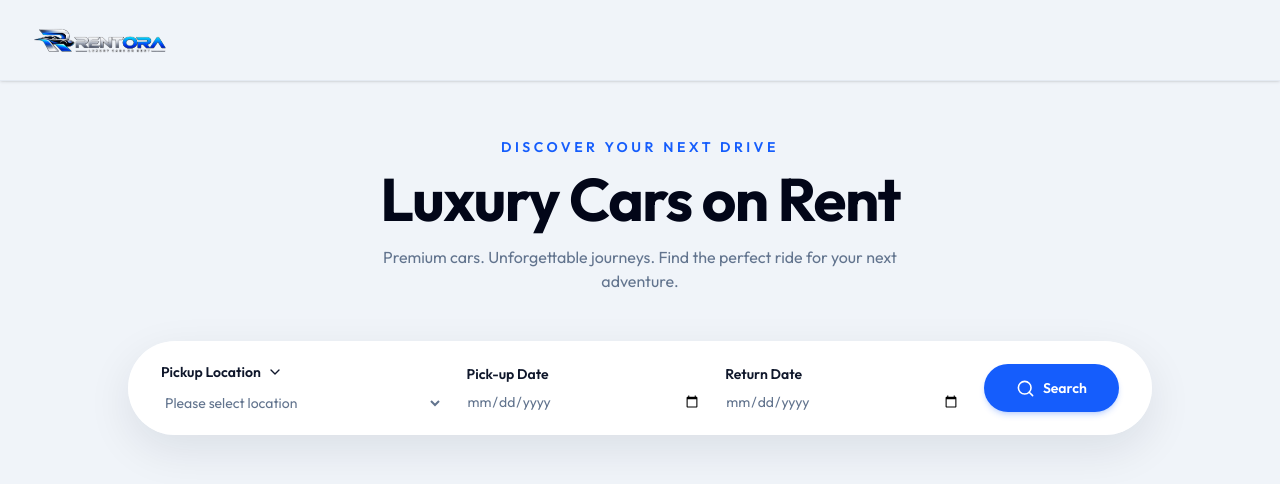
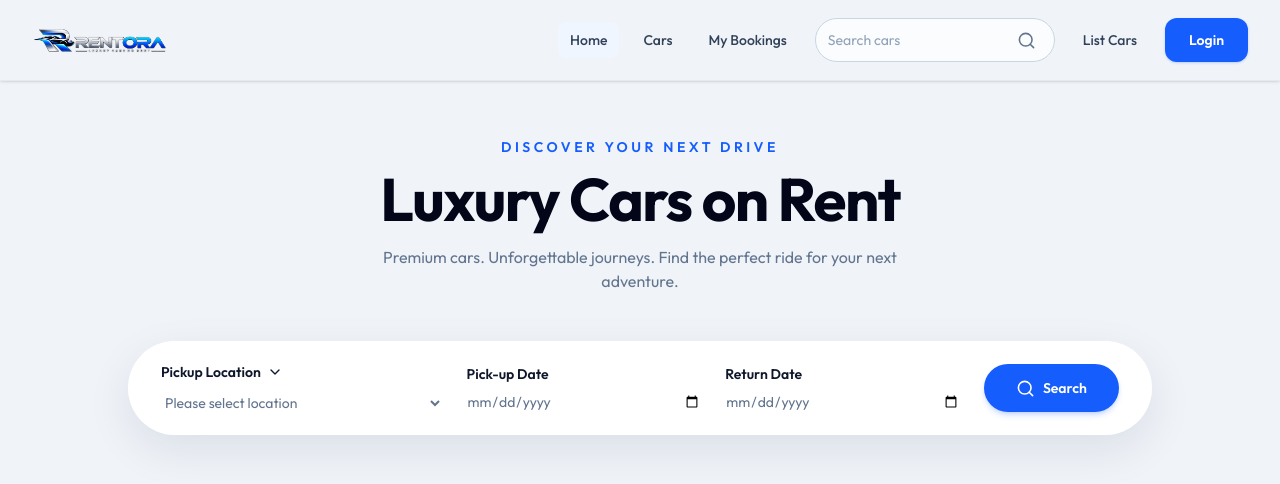
Before and after one commit to ankit-tiwari-0/Rentora, a React (Vite) app in the folder Rentora-Web/: page / in a window 1280 px wide. Shown: the top 484 px of the page. Built offline with nearby package versions, Linux system fonts and the light colour scheme.

Commit message:
update navbar

```diff
--- a/Rentora-Web/src/component/Navbar.jsx
+++ b/Rentora-Web/src/component/Navbar.jsx
@@ -1,5 +1,6 @@
 import { useEffect, useState } from "react";
-import { Link, useNavigate } from "react-router-dom";
+import { Link, useNavigate, useLocation } from "react-router-dom";
+import { motion, AnimatePresence, useReducedMotion } from "motion/react";
 import { Search, Menu, X } from "lucide-react";
 import logo from "../assets/ogo.png";
 
@@ -10,9 +11,55 @@ const navLinks = [
   { label: "List Cars", to: "/owner" },
 ];
 
+const navContainer = {
+  hidden: {},
+  visible: {
+    transition: {
+      staggerChildren: 0.1,
+      delayChildren: 0.2,
+    },
+  },
+};
+
+const navItem = {
+  hidden: { opacity: 0, y: -12 },
+  visible: {
+    opacity: 1,
+    y: 0,
+    transition: {
+      duration: 0.55,
+      ease: [0.16, 1, 0.3, 1],
+    },
+  },
+};
+
+const mobileContainer = {
+  hidden: {},
+  visible: {
+    transition: {
+      staggerChildren: 0.07,
+      delayChildren: 0.05,
+    },
+  },
+};
+
+const mobileItem = {
+  hidden: { opacity: 0, x: -15 },
+  visible: {
+    opacity: 1,
+    x: 0,
+    transition: {
+      duration: 0.35,
+      ease: "easeOut",
+    },
+  },
+};
+
 const Navbar = () => {
   const [menuOpen, setMenuOpen] = useState(false);
   const navigate = useNavigate();
+  const location = useLocation();
+  const shouldReduceMotion = useReducedMotion();
 
   useEffect(() => {
     const mediaQuery = window.matchMedia("(min-width: 64rem)");
@@ -24,6 +71,10 @@ const Navbar = () => {
     mediaQuery.addEventListener("change", handleResize);
     return () => mediaQuery.removeEventListener("change", handleResize);
   }, []);
+
+  useEffect(() => {
+    setMenuOpen(false);
+  }, [location.pathname, location.search]);
 
   const closeMenu = () => setMenuOpen(false);
 
@@ -40,13 +91,14 @@ const Navbar = () => {
   };
 
   const linkStyles =
-    "rentora-nav-link group relative rounded-lg px-3 py-2 text-sm font-medium text-slate-700 transition-colors duration-300 hover:bg-blue-50/80 hover:text-blue-600";
+    "group relative rounded-lg px-3 py-2 text-sm font-medium text-slate-700 transition-colors duration-300 hover:bg-blue-50/80 hover:text-blue-600";
 
   const SearchForm = ({ mobile = false }) => (
-    <form
+    <motion.form
       onSubmit={handleSearch}
+      whileFocus={{ scale: 1.015 }}
       className={`flex h-11 items-center rounded-full border border-slate-300 bg-white/70 transition-all duration-300 focus-within:border-blue-500 focus-within:bg-white focus-within:shadow-md focus-within:shadow-blue-500/10 focus-within:ring-2 focus-within:ring-blue-500/15 ${
-        mobile ? "w-full px-4" : "w-60 px-3"
+        mobile ? "w-full px-4" : "w-56 xl:w-60 px-3"
       }`}
     >
       <input
@@ -57,152 +109,223 @@ const Navbar = () => {
         className="min-w-0 flex-1 bg-transparent text-sm text-slate-800 outline-none placeholder:text-slate-400"
       />
 
-      <button
+      <motion.button
         type="submit"
         aria-label="Submit car search"
-        className="rounded-full p-1.5 text-slate-500 transition-all duration-200 hover:scale-110 hover:text-blue-600 active:scale-90"
+        whileHover={{ scale: 1.12, rotate: -8 }}
+        whileTap={{ scale: 0.88 }}
+        className="rounded-full p-1.5 text-slate-500 hover:text-blue-600"
       >
         <Search size={19} />
-      </button>
-    </form>
+      </motion.button>
+    </motion.form>
   );
 
-  const AnimatedLink = ({ label, to, index = 0, mobile = false }) => (
+  const AnimatedLink = ({
+    label,
+    to,
+    mobile = false,
+  }) => (
+    <motion.div
+      variants={mobile ? mobileItem : navItem}
+      whileHover={
+        shouldReduceMotion || mobile
+          ? undefined
+          : { y: -2 }
+      }
+      whileTap={{ scale: 0.97 }}
+    >
       <Link
         to={to}
         onClick={mobile ? closeMenu : undefined}
         tabIndex={mobile && !menuOpen ? -1 : undefined}
-      className={`${linkStyles} ${mobile ? "block w-full" : "rentora-link-reveal"}`}
-      style={
-        !mobile
-          ? { animationDelay: `${1100 + index * 300}ms` }
-          : undefined
-      }
+        aria-current={location.pathname === to ? "page" : undefined}
+        className={`${linkStyles} ${
+          mobile ? "block w-full" : "inline-block"
+        } ${
+          location.pathname === to
+            ? "bg-blue-50 text-blue-600"
+            : ""
+        }`}
       >
         {label}
 
         {!mobile && (
-        <span className="absolute inset-x-3 bottom-1 h-0.5 origin-left scale-x-0 rounded-full bg-gradient-to-r from-blue-600 to-cyan-400 transition-transform duration-300 ease-out group-hover:scale-x-100" />
+          <motion.span
+            className="absolute inset-x-3 bottom-1 h-0.5 origin-left rounded-full bg-gradient-to-r from-blue-600 to-cyan-400"
+            initial={{ scaleX: 0 }}
+            whileHover={{ scaleX: 1 }}
+            transition={{ duration: 0.25, ease: "easeOut" }}
+          />
         )}
       </Link>
+    </motion.div>
   );
 
   return (
-    <nav className="rentora-navbar-enter sticky top-0 z-50 w-full border-b border-slate-200/80 bg-[#f0f4f9]/95 shadow-sm backdrop-blur-xl">
+    <motion.nav
+      initial={shouldReduceMotion ? false : { y: -25, opacity: 0 }}
+      animate={{ y: 0, opacity: 1 }}
+      transition={{
+        duration: shouldReduceMotion ? 0 : 0.65,
+        ease: [0.16, 1, 0.3, 1],
+      }}
+      className="sticky top-0 z-50 w-full border-b border-slate-200/80 bg-[#f0f4f9]/95 shadow-sm backdrop-blur-xl"
+    >
       <div className="mx-auto flex h-16 max-w-7xl items-center justify-between px-4 sm:h-20 sm:px-6 lg:px-8">
-        {/* Brand */}
+
+        {/* Animated logo */}
+        <motion.div
+          initial={shouldReduceMotion ? false : { opacity: 0, x: -20 }}
+          animate={{ opacity: 1, x: 0 }}
+          transition={{ duration: 0.65, delay: 0.1 }}
+          whileHover={shouldReduceMotion ? undefined : { scale: 1.04 }}
+          whileTap={{ scale: 0.97 }}
+          className="shrink-0"
+        >
           <Link
             to="/"
             onClick={closeMenu}
             aria-label="Rentora home"
-          className="rentora-logo-reveal group shrink-0"
+            className="block"
           >
             <img
               src={logo}
               alt="Rentora"
-            className="h-10 w-auto object-contain transition-transform duration-300 ease-out group-hover:scale-[1.04] sm:h-12"
+              className="h-10 w-auto object-contain sm:h-12"
             />
           </Link>
+        </motion.div>
 
         {/* Desktop navigation */}
-        <div className="hidden items-center gap-2 lg:flex xl:gap-4">
-          {navLinks.slice(0, 3).map(({ label, to }, index) => (
+        <motion.div
+          variants={navContainer}
+          initial={shouldReduceMotion ? false : "hidden"}
+          animate="visible"
+          className="hidden items-center gap-1 lg:flex xl:gap-3"
+        >
+          {navLinks.slice(0, 3).map(({ label, to }) => (
             <AnimatedLink
               key={to}
               label={label}
               to={to}
-              index={index}
             />
           ))}
 
-          <div
-            className="rentora-control-reveal"
-            style={{ animationDelay: "2s" }}
+          {/* Animated search */}
+          <motion.div
+            variants={navItem}
+            className="mx-1"
+            whileHover={shouldReduceMotion ? undefined : { y: -1 }}
           >
             <SearchForm />
-          </div>
+          </motion.div>
 
           <AnimatedLink
-            label="List cars"
+            label="List Cars"
             to="/owner"
-            index={3}
           />
 
+          {/* Animated login button */}
+          <motion.div
+            variants={navItem}
+            whileHover={
+              shouldReduceMotion
+                ? undefined
+                : {
+                    y: -2,
+                    boxShadow: "0px 8px 22px rgba(37, 99, 235, 0.24)",
+                  }
+            }
+            whileTap={{ scale: 0.96 }}
+            className="ml-1"
+          >
             <Link
               to="/login"
-            className="rentora-control-reveal ml-2 inline-flex h-11 items-center justify-center rounded-xl bg-blue-600 px-6 text-sm font-semibold text-white shadow-sm shadow-blue-600/20 transition-all duration-300 hover:-translate-y-0.5 hover:bg-blue-700 hover:shadow-lg hover:shadow-blue-600/25 active:translate-y-0 active:scale-[0.98]"
-            style={{ animationDelay: "2.6s" }}
+              className="inline-flex h-11 items-center justify-center rounded-xl bg-blue-600 px-6 text-sm font-semibold text-white shadow-sm shadow-blue-600/20 transition-colors duration-300 hover:bg-blue-700"
             >
               Login
             </Link>
-        </div>
+          </motion.div>
+        </motion.div>
 
         {/* Mobile menu toggle */}
-        <button
+        <motion.button
           type="button"
           onClick={() => setMenuOpen((open) => !open)}
           aria-label={menuOpen ? "Close navigation menu" : "Open navigation menu"}
           aria-expanded={menuOpen}
           aria-controls="mobile-navigation"
-          className="inline-flex size-10 items-center justify-center rounded-xl text-slate-700 transition-all duration-300 hover:bg-blue-50 hover:text-blue-600 active:scale-90 lg:hidden"
+          whileTap={{ scale: 0.86, rotate: menuOpen ? -8 : 8 }}
+          className="inline-flex size-10 items-center justify-center rounded-xl text-slate-700 transition-colors hover:bg-blue-50 hover:text-blue-600 lg:hidden"
+        >
+          <AnimatePresence mode="wait" initial={false}>
+            <motion.span
+              key={menuOpen ? "close" : "menu"}
+              initial={shouldReduceMotion ? false : { opacity: 0, rotate: -45, scale: 0.7 }}
+              animate={{ opacity: 1, rotate: 0, scale: 1 }}
+              exit={shouldReduceMotion ? undefined : { opacity: 0, rotate: 45, scale: 0.7 }}
+              transition={{ duration: 0.18 }}
+              className="flex"
             >
               {menuOpen ? (
                 <X size={25} strokeWidth={1.7} />
               ) : (
                 <Menu size={25} strokeWidth={1.7} />
               )}
-        </button>
+            </motion.span>
+          </AnimatePresence>
+        </motion.button>
       </div>
 
-      {/* Mobile dropdown */}
-      <div
+      {/* Animated mobile dropdown */}
+      <AnimatePresence initial={false}>
+        {menuOpen && (
+          <motion.div
             id="mobile-navigation"
-        aria-hidden={!menuOpen}
-        inert={!menuOpen}
-        className={`grid overflow-hidden transition-[grid-template-rows,opacity] duration-300 ease-out lg:hidden ${
-          menuOpen
-            ? "grid-rows-[1fr] border-t border-slate-200 opacity-100"
-            : "pointer-events-none grid-rows-[0fr] opacity-0"
-        }`}
+            key="mobile-navigation"
+            initial={shouldReduceMotion ? false : { height: 0, opacity: 0 }}
+            animate={{ height: "auto", opacity: 1 }}
+            exit={shouldReduceMotion ? undefined : { height: 0, opacity: 0 }}
+            transition={{
+              duration: shouldReduceMotion ? 0 : 0.3,
+              ease: [0.16, 1, 0.3, 1],
+            }}
+            className="overflow-hidden border-t border-slate-200 lg:hidden"
           >
-        <div className="min-h-0 overflow-hidden">
-          <div
-            className={`space-y-1 px-4 pb-5 pt-3 sm:px-6 ${
-              menuOpen ? "rentora-menu-reveal" : ""
-            }`}
+            <motion.div
+              variants={mobileContainer}
+              initial={shouldReduceMotion ? false : "hidden"}
+              animate="visible"
+              className="space-y-1 px-4 pb-5 pt-3 sm:px-6"
             >
-            {navLinks.map(({ label, to }, index) => (
-              <div
+              {navLinks.map(({ label, to }) => (
+                <AnimatedLink
                   key={to}
-                style={
-                  menuOpen
-                    ? {
-                        animation:
-                          `rentora-link-reveal 400ms cubic-bezier(0.16, 1, 0.3, 1) ${index * 60}ms both`,
-                      }
-                    : undefined
-                }
-              >
-                <AnimatedLink label={label} to={to} mobile />
-              </div>
+                  label={label}
+                  to={to}
+                  mobile
+                />
               ))}
 
-            <div className="py-2">
+              <motion.div variants={mobileItem} className="py-2">
                 <SearchForm mobile />
-            </div>
+              </motion.div>
 
+              <motion.div variants={mobileItem}>
                 <Link
                   to="/login"
                   onClick={closeMenu}
-              tabIndex={menuOpen ? 0 : -1}
-              className="flex h-11 items-center justify-center rounded-xl bg-blue-600 px-5 text-sm font-semibold text-white shadow-sm transition-all duration-300 hover:bg-blue-700 active:scale-[0.98]"
+                  className="flex h-11 items-center justify-center rounded-xl bg-blue-600 px-5 text-sm font-semibold text-white shadow-sm transition-colors duration-300 hover:bg-blue-700 active:scale-[0.98]"
                 >
                   Login
                 </Link>
-          </div>
-        </div>
-      </div>
-    </nav>
+              </motion.div>
+            </motion.div>
+          </motion.div>
+        )}
+      </AnimatePresence>
+    </motion.nav>
   );
 };
 
```
Lines whose indentation alone changed are shown as unchanged.
